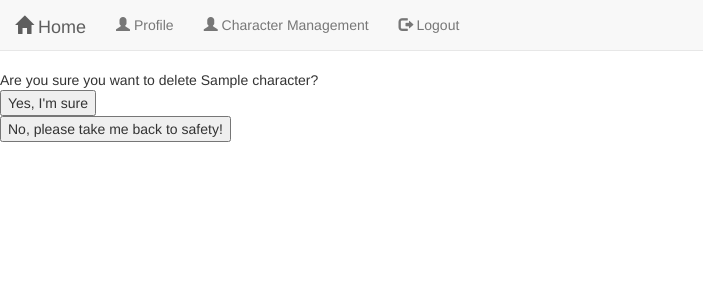
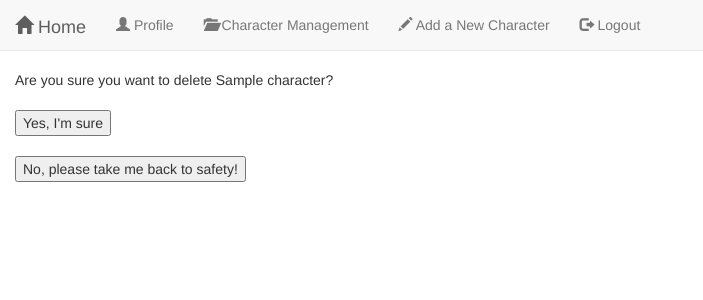
Before and after one commit to taliatrilling/Shepard_Explorer, a Flask app: page /delete-char/1 in a window 1280 px wide. Shown: the top 300 px of the page, without its empty margins (0-703 px from the left). Run offline with Flask 2, Linux system fonts and the light colour scheme; the visitor is signed in with stand-in values (Sample User, id 1); tables that the repository leaves empty hold one stand-in row (values such as "Sample post"); some libraries are stand-ins or nearby versions.

Commit message:
simple changes to get refamiliar with the project

```diff
--- a/server.py
+++ b/server.py
@@ -482,6 +482,14 @@ def display_char(char_id):
 	return render_template("char.html", char=char, one=one, two=two, three=three)
 
 
+@app.route("/update-char-stats/<int:char_id>", methods=["POST"])
+def update_existing_char(char_id):
+	""" """
+
+	char = Character.query.filter(Character.char_id == char_id).first()
+
+
+
 if __name__ == "__main__":
 	app.debug = True
 	connect_to_db(app)
--- a/templates/base.html
+++ b/templates/base.html
@@ -15,8 +15,9 @@
     			</div>
     		<ul class="nav navbar-nav">
     			{% if "user_id" in session %}
-					<li><a href="/profile/{{ session['user_id'] }}"><span class="glyphicon glyphicon-user" aria-hidden="true"></span> Profile</a></li>
-					<li><a href="/char-management"><span class="glyphicon glyphicon-user" aria-hidden="true"></span> Character Management</a></li>
+					<li><a href="/profile"><span class="glyphicon glyphicon-user" aria-hidden="true"></span> Profile</a></li>
+					<li><a href="/char-management"><span class="glyphicon glyphicon-folder-open" aria-hidden="true"></span> Character Management</a></li>
+					<li><a href="/new-char"><span class="glyphicon glyphicon-pencil" aria-hidden="true"></span> Add a New Character</a></li>
 					<li><a href="/logout"><span class="glyphicon glyphicon-log-out" aria-hidden="true"></span>   Logout</a></li>
 				{% else %}
 					<li><a href="/login"><span class="glyphicon glyphicon-log-in" aria-hidden="true"></span>   Log In</a></li>
--- a/templates/delete_char.html
+++ b/templates/delete_char.html
@@ -3,15 +3,18 @@
 
 {% block content %}
 
+<div class="container-fluid">
+
 	Are you sure you want to delete {{ char.shep_name }}?
 
 	<form action="/delete-char-result" method="POST">
-	<input type="hidden" name="char_id" value="{{ char.char_id }}" readonly>
+		<input type="hidden" name="char_id" value="{{ char.char_id }}" readonly><br>
 		<input type="submit" value="Yes, I'm sure">
 	</form>
-<form action="/" method="GET">
+	<form action="/" method="GET"><br>
 		<input type="submit" value="No, please take me back to safety!">
 	</form>
 
+</div>
 
 {% endblock %}
--- a/templates/profile.html
+++ b/templates/profile.html
@@ -1,9 +1,9 @@
 {% extends "base.html" %}
 {% block title %}Profile{% endblock %}
 
+{% block content %}
+
 <div class="container-fluid">
-
-{% block content %}
 
 <h1>Your Profile</h1>
 
```
Also changed, not shown: templates/char_stats.html (+8 -0 lines), README.md. Lines whose indentation alone changed are shown as unchanged.
